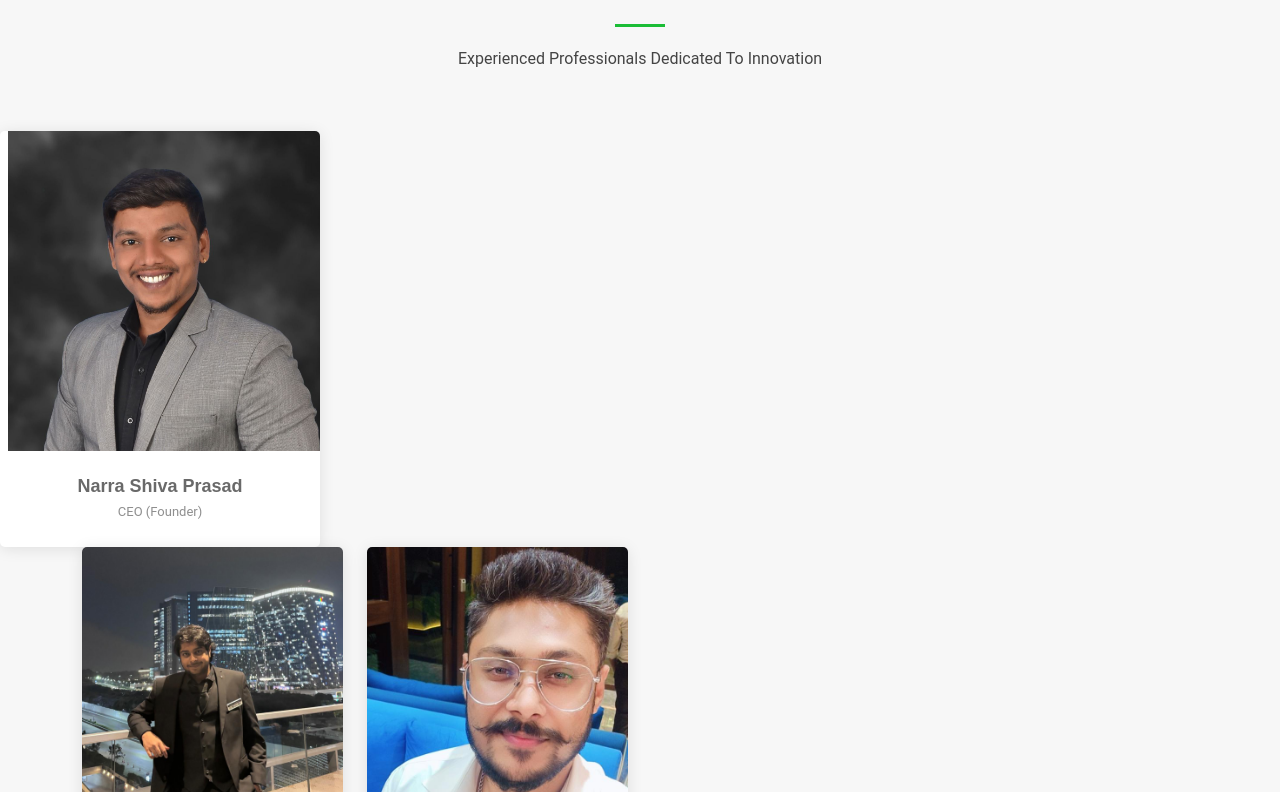
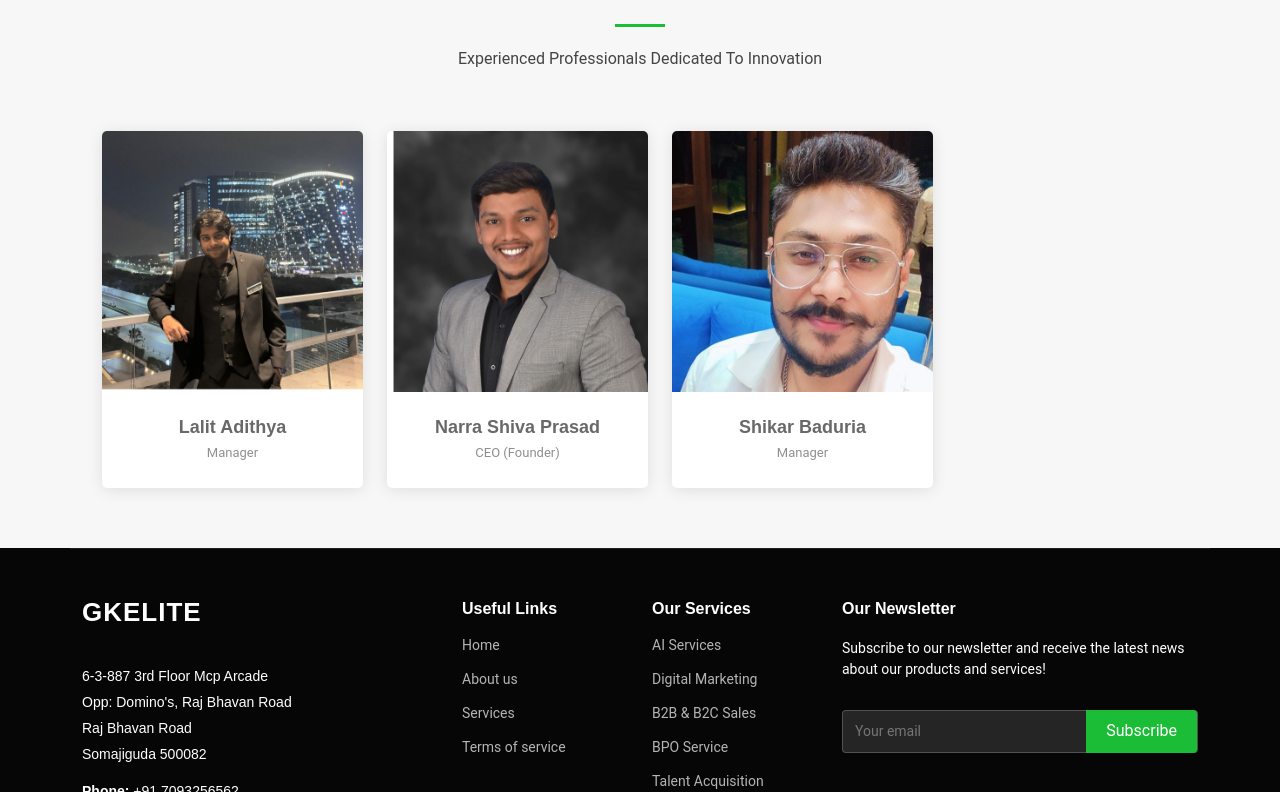
Before and after one commit to Sbose548/gkelite, a Next.js app: page /about in a window 1280 px wide. Shown: the part 2648-3440 px from the top of the page. Built offline with nearby package versions, Linux system fonts and the light colour scheme.

Commit message:
Update About.js

```diff
--- a/src/app/components/About.js
+++ b/src/app/components/About.js
@@ -109,30 +109,15 @@ const About = () => {
 
                 </section>
 
-                {/* Team Section */}
+               {/* Team Section */}
                 <section id="team" className="team section light-background">
                     <div className="container section-title" data-aos="fade-up">
                         <h2>Our Team</h2>
                         <p>Experienced Professionals Dedicated To Innovation</p>
                     </div>
 
-{/* Team Member 2 */}
-                            <div className="col-lg-3 col-md-6 d-flex align-items-stretch" data-aos="fade-up" data-aos-delay="100">
-                                <div className="team-member">
-                                    <div className="member-img">
-                                        <img src="/assets/img/team/team-2.png" className="img-fluid" alt="Narra Shiva Prasad" />
-                                        <div className="social">
-                                            <Link href="#"><i className="bi bi-linkedin"></i></Link>
-                                        </div>
-                                    </div>
-                                    <div className="member-info">
-                                        <h4>Narra Shiva Prasad</h4>
-                                        <span>CEO (Founder)</span>
-                                    </div>
-                                </div>
-                            </div>
                     {/* Aligning team members towards the right */}
-                    <div className="container">
+                    <div className="container" style={{ display: "flex", justifyContent: "flex-end", marginRight: "50px" }}>
                         <div className="row gy-4">
                             {/* Team Member 1 */}
                             <div className="col-lg-3 col-md-6 d-flex align-items-stretch" data-aos="fade-up" data-aos-delay="200">
@@ -140,7 +125,7 @@ const About = () => {
                                     <div className="member-img">
                                         <img src="/assets/img/team/team-4.png" className="img-fluid" alt="Lalit Adithya" />
                                         <div className="social">
-                                            <Link href="#"><i className="bi bi-linkedin"></i></Link>
+                                            <Link href=""><i className="bi bi-linkedin"></i></Link>
                                         </div>
                                     </div>
                                     <div className="member-info">
@@ -150,7 +135,21 @@ const About = () => {
                                 </div>
                             </div>
 
-
+                            {/* Team Member 2 */}
+                            <div className="col-lg-3 col-md-6 d-flex align-items-stretch" data-aos="fade-up" data-aos-delay="100">
+                                <div className="team-member">
+                                    <div className="member-img">
+                                        <img src="/assets/img/team/team-2.png" className="img-fluid" alt="Narra Shiva Prasad" />
+                                        <div className="social">
+                                            <Link href=""><i className="bi bi-linkedin"></i></Link>
+                                        </div>
+                                    </div>
+                                    <div className="member-info">
+                                        <h4>Narra Shiva Prasad</h4>
+                                        <span>CEO (Founder)</span>
+                                    </div>
+                                </div>
+                            </div>
 
                             {/* Team Member 3 */}
                             <div className="col-lg-3 col-md-6 d-flex align-items-stretch" data-aos="fade-up" data-aos-delay="400">
@@ -158,7 +157,7 @@ const About = () => {
                                     <div className="member-img">
                                         <img src="/assets/img/team/team-1.png" className="img-fluid" alt="Shikar Baduria" />
                                         <div className="social">
-                                            <Link href="#"><i className="bi bi-linkedin"></i></Link>
+                                            <Link href=""><i className="bi bi-linkedin"></i></Link>
                                         </div>
                                     </div>
                                     <div className="member-info">
@@ -167,7 +166,6 @@ const About = () => {
                                     </div>
                                 </div>
                             </div>
-
                         </div>
                     </div>
                 </section>
```
